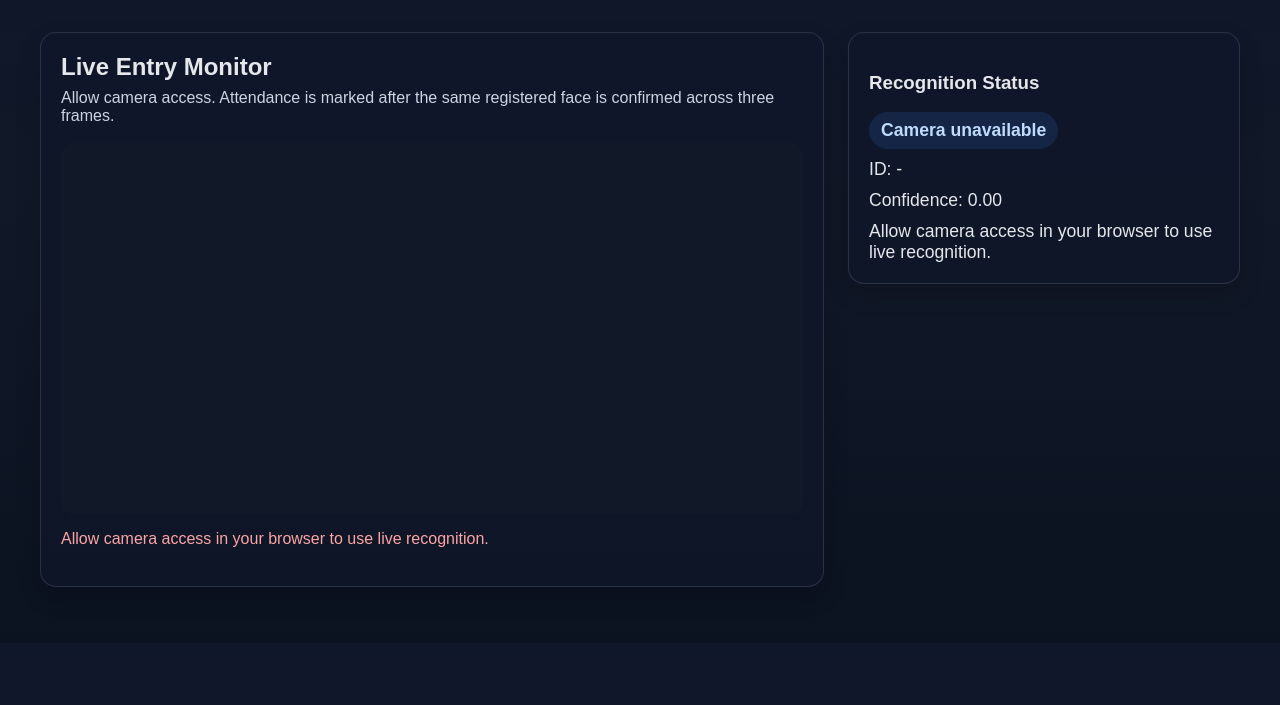
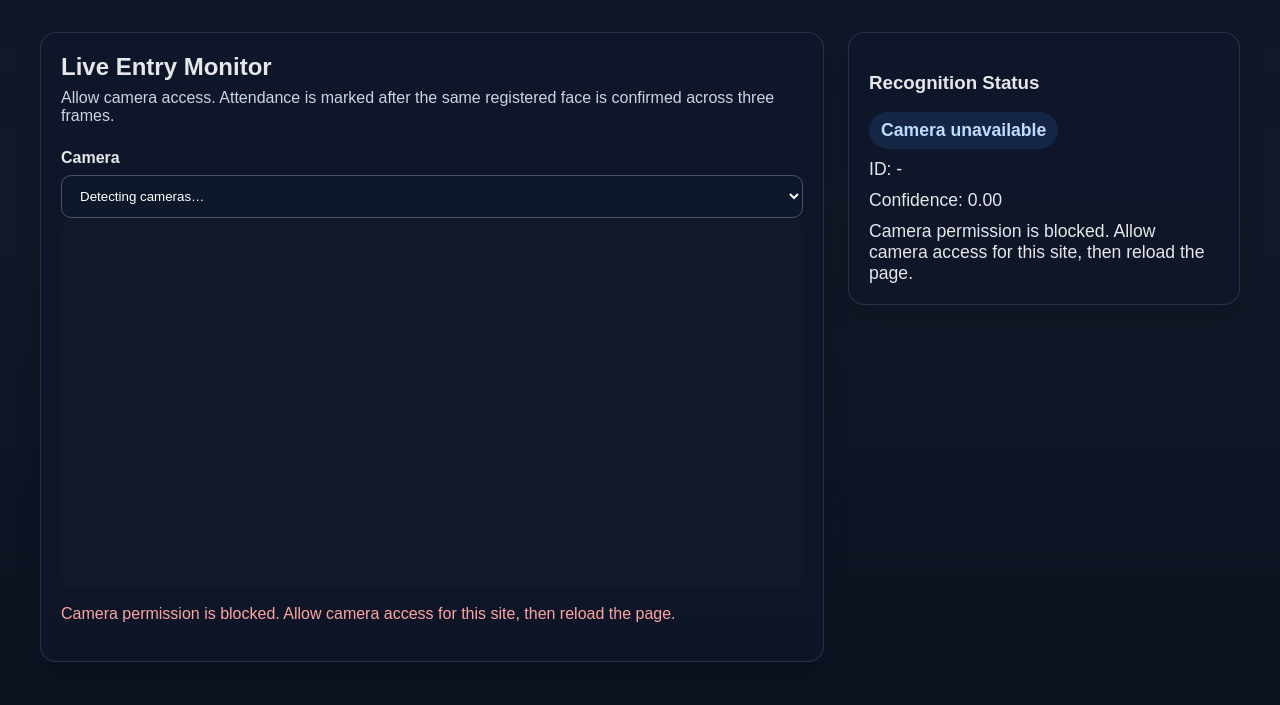
Before and after one commit to kaveri7002/cctv-attendance-system, a Flask app: page /live in a window 1280 px wide. Shown: the part 69-774 px from the top of the page. Run offline with Flask 3, Linux system fonts and the light colour scheme; the visitor is signed in with stand-in values (Sample User, id 1).

Commit message:
Add camera selection to attendance pages
Co-authored-by: Copilot <223556219+Copilot@users.noreply.github.com>

```diff
--- a/static/css/style.css
+++ b/static/css/style.css
@@ -107,6 +107,15 @@ label {
 }
 
 input {
+    width: 100%;
+    padding: 12px 14px;
+    border-radius: 10px;
+    border: 1px solid #475569;
+    background: #0f172a;
+    color: white;
+}
+
+select {
     width: 100%;
     padding: 12px 14px;
     border-radius: 10px;
@@ -230,6 +239,10 @@ th, td {
     border: 1px solid rgba(148,163,184,0.22);
 }
 
+.camera-selector-group {
+    margin: 24px 0 0;
+}
+
 #camera {
     display: block;
     width: 100%;
--- a/static/js/app.js
+++ b/static/js/app.js
@@ -1,3 +1,85 @@
+function getCameraErrorMessage(error) {
+    if (error.name === 'NotAllowedError' || error.name === 'SecurityError') {
+        return 'Camera permission is blocked. Allow camera access for this site, then reload the page.';
+    }
+    if (error.name === 'NotFoundError' || error.name === 'DevicesNotFoundError') {
+        return 'No camera was found. Connect or enable a camera, then reload the page.';
+    }
+    if (error.name === 'NotReadableError' || error.name === 'TrackStartError') {
+        return 'The camera could not start. Close other apps using it and check the camera privacy shutter.';
+    }
+    if (error.name === 'OverconstrainedError') {
+        return 'That camera could not be opened. Select another camera from the list.';
+    }
+    return 'The camera could not be opened. Check browser permissions and camera settings.';
+}
+
+async function startSelectableCamera(video, selector, onReady, onError, facingMode) {
+    let activeStream;
+    let switching = false;
+
+    const refreshDevices = async (stream) => {
+        const devices = (await navigator.mediaDevices.enumerateDevices())
+            .filter((device) => device.kind === 'videoinput');
+        const activeDeviceId = stream.getVideoTracks()[0]?.getSettings().deviceId;
+        selector.replaceChildren();
+        devices.forEach((device, index) => {
+            const option = document.createElement('option');
+            option.value = device.deviceId;
+            option.textContent = device.label || `Camera ${index + 1}`;
+            selector.appendChild(option);
+        });
+        if (activeDeviceId && devices.some((device) => device.deviceId === activeDeviceId)) {
+            selector.value = activeDeviceId;
+        }
+        selector.disabled = devices.length < 2;
+    };
+
+    const openCamera = async (deviceId = '') => {
+        switching = Boolean(activeStream);
+        try {
+            const videoConstraint = deviceId
+                ? { deviceId: { exact: deviceId } }
+                : (facingMode ? { facingMode: { ideal: facingMode } } : true);
+            const stream = await navigator.mediaDevices.getUserMedia({
+                video: videoConstraint,
+                audio: false,
+            });
+            const previousStream = activeStream;
+            video.srcObject = stream;
+            try {
+                await video.play();
+            } catch (error) {
+                stream.getTracks().forEach((track) => track.stop());
+                video.srcObject = previousStream || null;
+                throw error;
+            }
+            activeStream = stream;
+            previousStream?.getTracks().forEach((track) => track.stop());
+            await refreshDevices(stream);
+            onReady(stream, stream.getVideoTracks()[0]?.label || 'Camera');
+        } catch (error) {
+            if (activeStream) {
+                const activeDeviceId = activeStream.getVideoTracks()[0]?.getSettings().deviceId;
+                if (activeDeviceId) {
+                    selector.value = activeDeviceId;
+                }
+            }
+            onError(error, switching, Boolean(activeStream));
+        } finally {
+            switching = false;
+        }
+    };
+
+    selector.addEventListener('change', () => {
+        if (selector.value) {
+            openCamera(selector.value);
+        }
+    });
+    await openCamera();
+    return () => activeStream?.getTracks().forEach((track) => track.stop());
+}
+
 document.addEventListener('DOMContentLoaded', () => {
     const deleteButtons = document.querySelectorAll('[data-delete-id]');
     deleteButtons.forEach((button) => {
@@ -14,20 +96,6 @@ document.addEventListener('DOMContentLoaded', () => {
     });
 
     const camera = document.getElementById('camera');
-    if (camera) {
-        navigator.mediaDevices.getUserMedia({ video: true, audio: false })
-            .then((stream) => {
-                camera.srcObject = stream;
-                registrationCameraReady = true;
-            })
-            .catch(() => {
-                const box = document.getElementById('messageBox');
-                if (box) {
-                    box.textContent = 'Camera access is required to register students.';
-                }
-            });
-    }
-
     const captureButton = document.getElementById('captureBtn');
     const submitButton = document.getElementById('submitBtn');
     const previewBox = document.getElementById('capturePreview');
@@ -35,6 +103,26 @@ document.addEventListener('DOMContentLoaded', () => {
     const messageBox = document.getElementById('messageBox');
     const capturedImages = [];
     let registrationCameraReady = false;
+
+    if (camera) {
+        const cameraSelector = document.getElementById('registrationCamera');
+        startSelectableCamera(
+            camera,
+            cameraSelector,
+            (_stream, label) => {
+                registrationCameraReady = true;
+                messageBox.textContent = `Camera ready: ${label}.`;
+            },
+            (error, switching, hasActiveStream) => {
+                registrationCameraReady = hasActiveStream;
+                messageBox.textContent = switching
+                    ? `${getCameraErrorMessage(error)} The previous camera is still selected.`
+                    : getCameraErrorMessage(error);
+            },
+        ).then((stopCamera) => {
+            window.addEventListener('pagehide', stopCamera, { once: true });
+        });
+    }
 
     if (captureButton && camera) {
         captureButton.addEventListener('click', () => {
@@ -116,6 +204,7 @@ document.addEventListener('DOMContentLoaded', () => {
     const statusConfidence = document.getElementById('statusConfidence');
     if (statusName && statusId && statusConfidence) {
         const liveVideo = document.getElementById('cameraFeed');
+        const liveCameraSelector = document.getElementById('liveCamera');
         const frameCanvas = document.getElementById('frameCanvas');
         const liveMessage = document.getElementById('liveMessage');
         const statusDetail = document.getElementById('statusDetail');
@@ -173,29 +262,36 @@ document.addEventListener('DOMContentLoaded', () => {
             }
         };
 
-        navigator.mediaDevices.getUserMedia({ video: { facingMode: 'user' }, audio: false })
-            .then((stream) => {
+        let frameTimer;
+        startSelectableCamera(
+            liveVideo,
+            liveCameraSelector,
+            (stream, label) => {
                 cameraStream = stream;
-                liveVideo.srcObject = stream;
                 if (liveMessage) {
-                    liveMessage.textContent = 'Camera connected. Looking for a registered student…';
+                    liveMessage.textContent = `Camera connected: ${label}. Looking for a registered student…`;
                 }
-                window.setInterval(processFrame, 1000);
-            })
-            .catch((error) => {
-                const reason = error.name === 'NotAllowedError'
-                    ? 'Allow camera access in your browser to use live recognition.'
-                    : 'Could not open a camera. Connect one and check browser permissions.';
+                if (!frameTimer) {
+                    frameTimer = window.setInterval(processFrame, 1000);
+                }
+            },
+            (error, _switching, hasActiveStream) => {
+                const reason = getCameraErrorMessage(error);
                 if (liveMessage) {
-                    liveMessage.textContent = reason;
+                    liveMessage.textContent = hasActiveStream
+                        ? `${reason} The previous camera is still connected.`
+                        : reason;
                 }
-                updateStatus({ name: 'Camera unavailable', status: reason });
-            });
-
-        window.addEventListener('pagehide', () => {
-            if (cameraStream) {
-                cameraStream.getTracks().forEach((track) => track.stop());
-            }
+                if (!hasActiveStream) {
+                    updateStatus({ name: 'Camera unavailable', status: reason });
+                }
+            },
+            'user',
+        ).then((stopCamera) => {
+            window.addEventListener('pagehide', () => {
+                window.clearInterval(frameTimer);
+                stopCamera();
+            }, { once: true });
         });
     }
 });
--- a/templates/live.html
+++ b/templates/live.html
@@ -22,7 +22,13 @@
         <section class="panel live-panel">
             <h2>Live Entry Monitor</h2>
             <p class="section-note">Allow camera access. Attendance is marked after the same registered face is confirmed across three frames.</p>
-            <video id="cameraFeed" autoplay playsinline muted></video>
+            <div class="field-group camera-selector-group">
+                <label for="liveCamera">Camera</label>
+                <select id="liveCamera" aria-label="Select camera">
+                    <option value="">Detecting cameras…</option>
+                </select>
+            </div>
+            <video id="cameraFeed" autoplay playsinline muted aria-label="Live attendance camera preview"></video>
             <canvas id="frameCanvas" width="640" height="480" hidden></canvas>
             <p id="liveMessage" class="message-box" role="status">Requesting camera access…</p>
         </section>
```
Also changed, not shown: templates/register.html (+7 -1 lines).
